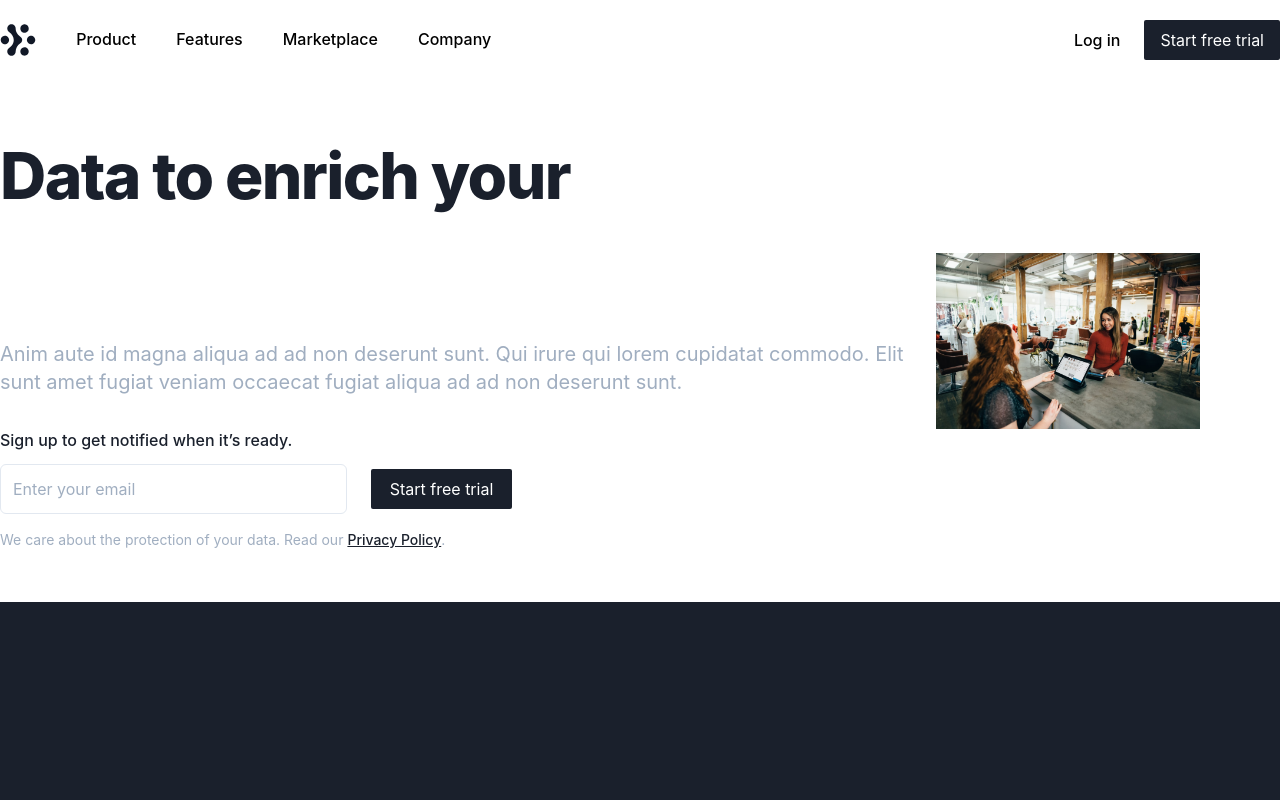
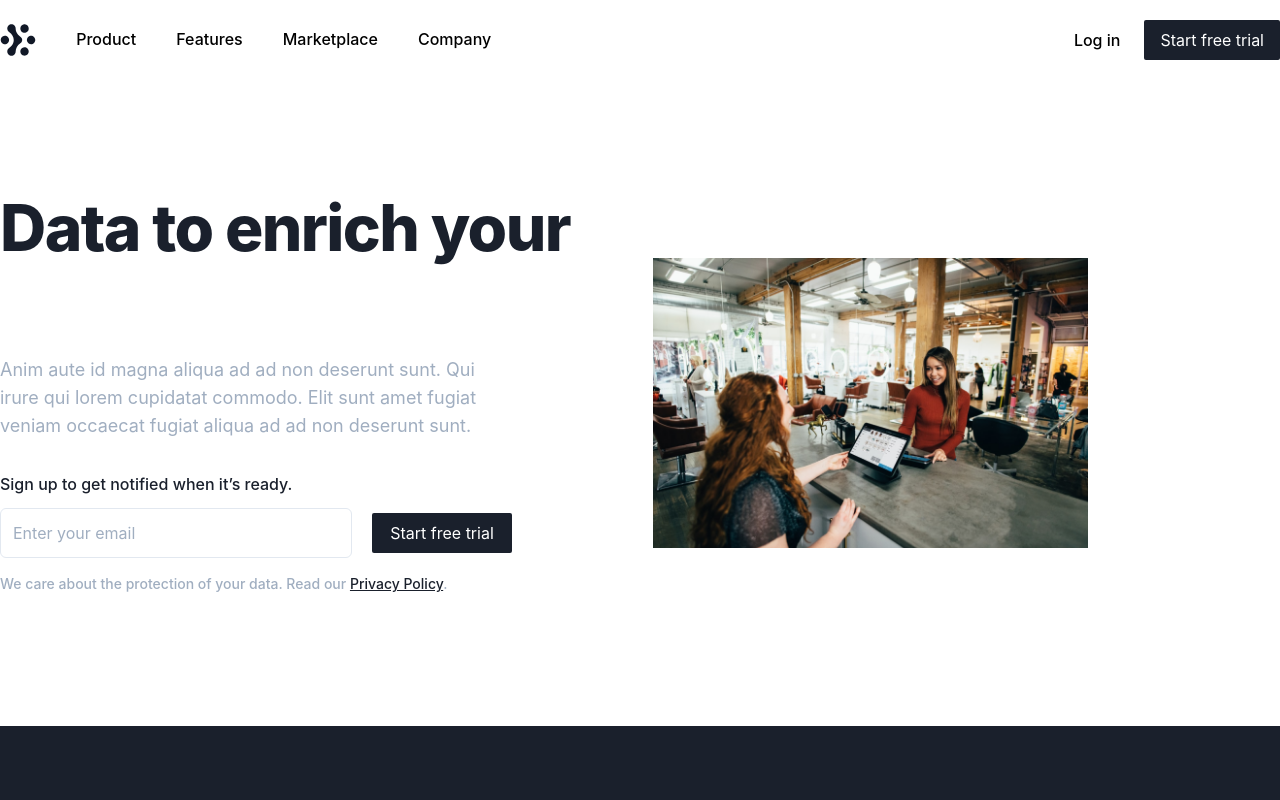
Before and after one commit to pratikjain2712/tailwindPractice, a React (Create React App) app: page / in a window 1280 px wide. Shown: the top 800 px of the page. Built offline with nearby package versions, Linux system fonts and the light colour scheme.

Commit message:
responsive hero section updated

```diff
--- a/src/components/Hero.js
+++ b/src/components/Hero.js
@@ -7,48 +7,48 @@ function classNames(...classes) {
 
 export default function Hero() {
   return (
-    <section className="bg-white py-12 flex heroSection overflow-hidden relative items-center">
-      <div className="flex items-center container mx-auto justify-between">
-        <div className="heroTextContainer">
-          <h2 className="text-6xl font-extrabold tracking-tight leading-12 text-gray-900">
+    <section className="bg-white md:py-12 lg:py-32 flex  container mx-auto heroSection md:overflow-hidden relative items-center">
+      <div className="max-w-2xl lg:max-w-4xl xl:max-w-full flex md:items-center container mx-auto md:justify-between flex-col-reverse md:flex-row gap-0 lg:gap-12 xl:gap-8">
+        <div className="heroTextContainer md:w-3/6 px-4 md:px-0 pt-12 md:pt-0">
+          <h2 className="text-4xl lg:text-5xl xl:text-6xl font-extrabold tracking-tight leading-9 lg:leading-10 xl:leading-12 text-gray-900 lg:h-24 xl:h-32  lg:flex lg:flex-col lg:justify-between">
             Data to enrich your
             <span className="text-transparent bg-clip-text linearGradient"> online business</span>
           </h2>
-          <p className="mt-5 text-xl font-serif font-normal leading-7 text-gray-500">
+          <p className="mt-4 md:mt-5 text-lg md:text-xl lg:text-lg pr-5 lg:pr-16 xl:pr-32 font-sans font-normal leading-7 text-gray-500">
             Anim aute id magna aliqua ad ad non deserunt sunt. Qui irure qui lorem cupidatat commodo. Elit sunt amet fugiat veniam occaecat
-            fugiat aliqua ad ad non deserunt sunt.{" "}
+            fugiat aliqua ad ad non deserunt sunt.
           </p>
-          <p className="mt-8 mb-3 font-medium font-serif text-gray-900">Sign up to get notified when it’s ready.</p>
-          <form className="w-full max-w-lg">
-            <div className="flex items-center">
+          <p className="mt-4 md:mt-6 lg:mt-8 mb-3 font-medium font-serif text-gray-900">Sign up to get notified when it’s ready.</p>
+          <form className="w-full xl:max-w-lg md:max-w-md md:pr-8 xl:pr-0">
+            <div className="flex flex-col items-center gap-4 md:gap-0 md:flex-row">
               <input
-                className="text-base bg-transparent border w-full rounded-md text-gray-500 mr-3 p-3 leading-normal focus:outline-none"
+                className="text-base bg-transparent border w-full rounded-md text-gray-500 p-3 leading-normal focus:outline-none"
                 type="email"
                 placeholder="Enter your email"
                 aria-label="email"
               ></input>
-              <div className="relative ml-3" style={{ width: 141 }}>
+              <div className="relative w-full md:w-40 flex-shrink-0 md:pl-5 ">
                 <button
-                  className="relative bg-gray-900 py-2 px-4 z-10 rounded-sm text-white focus:outline-none focus:ring-2 focus:ring-offset-2 focus:ring-offset-gray-900 focus:ring-white hover:shadow-xl"
+                  className="relative border-box w-full bg-gray-900 py-2 px-4 z-10 rounded-sm text-white focus:outline-none focus:ring-2 focus:ring-offset-2 focus:ring-offset-gray-900 focus:ring-white hover:shadow-xl"
                   type="button"
-                  style={{ width: "inherit" }}
+                  // style={{ width: "inherit" }}
                 >
                   Start free trial
                 </button>
-                <div className="absolute heroButton z-0 linearGradient rounded-sm h-full w-full"></div>
+                <div className="absolute heroButton z-0 linearGradient rounded-sm h-full"></div>
               </div>
             </div>
           </form>
-          <p className="mt-3 text-sm font-serif font-normal leading-7 text-gray-500">
-            We care about the protection of your data. Read our
-            <a href="#" className="underline text-gray-900 font-medium ml-1">
-              Privacy Policy
+          <p className="mt-3 text-sm font-serif font-medium leading-7 text-gray-500 pr-3">
+            <span>We care about the protection of your data. Read our </span>
+            <a href="#" className="underline text-gray-900 font-medium">
+               Privacy Policy
             </a>
             .
           </p>
         </div>
-        <div className="flex items-center justify-center relative z-10 mr-20">
-          <img className="block w-auto" src="heroImage.png" alt="Online Business" />
+        <div className="flex items-center justify-center relative md:w-3/6 z-10 md:pl-6 xl:pr-48 xl:pl-0">
+          <img className="w-full" src="heroImage.png" alt="Online Business" />
         </div>
       </div>
     </section>
--- a/src/tailwind.css
+++ b/src/tailwind.css
@@ -15,27 +15,6 @@
 }
 .heroTextContainer {
   max-width: 600px;
-}
-.heroButton {
-  top: 6px;
-  left: 6px;
-}
-
-.heroSection {
-  /* height: calc(100vh - 76px); */
-  height: 642px;
-}
-
-.heroSection:after {
-  content: "";
-  position: absolute;
-  width: 640px;
-  height: 546px;
-  right: -140px;
-  top: calc(50% - 546px / 2);
-  display: block;
-  background-color: #f3f4f6;
-  z-index: 0;
 }
 
 .featureSection {
@@ -130,6 +109,45 @@
   overflow: hidden;
   transition: all 200ms ease-out;
 }
+.heroButton {
+  top: 6px;
+  left: 6px;
+  right: -6px;
+}
+
+@media screen and (min-width: 768px) {
+  .heroSection:after {
+    content: "";
+    position: absolute;
+    width: 398px;
+    height: 413px;
+    right: -140px;
+    top: 50%;
+    transform: translateY(-50%);
+    display: block;
+    background-color: #f3f4f6;
+    z-index: 0;
+  }
+  .heroButton {
+    left: 26px;
+  }
+}
+
+@media screen and (min-width: 1024px) {
+  .heroSection:after {
+    width: 398px;
+    height: 413px;
+    right: 0px;
+  }
+}
+
+@media screen and (min-width: 1280px) {
+  .heroSection:after {
+    width: 640px;
+    height: 546px;
+    right: -140px;
+  }
+}
 
 @keyframes lds-dual-ring {
   0% {
```
